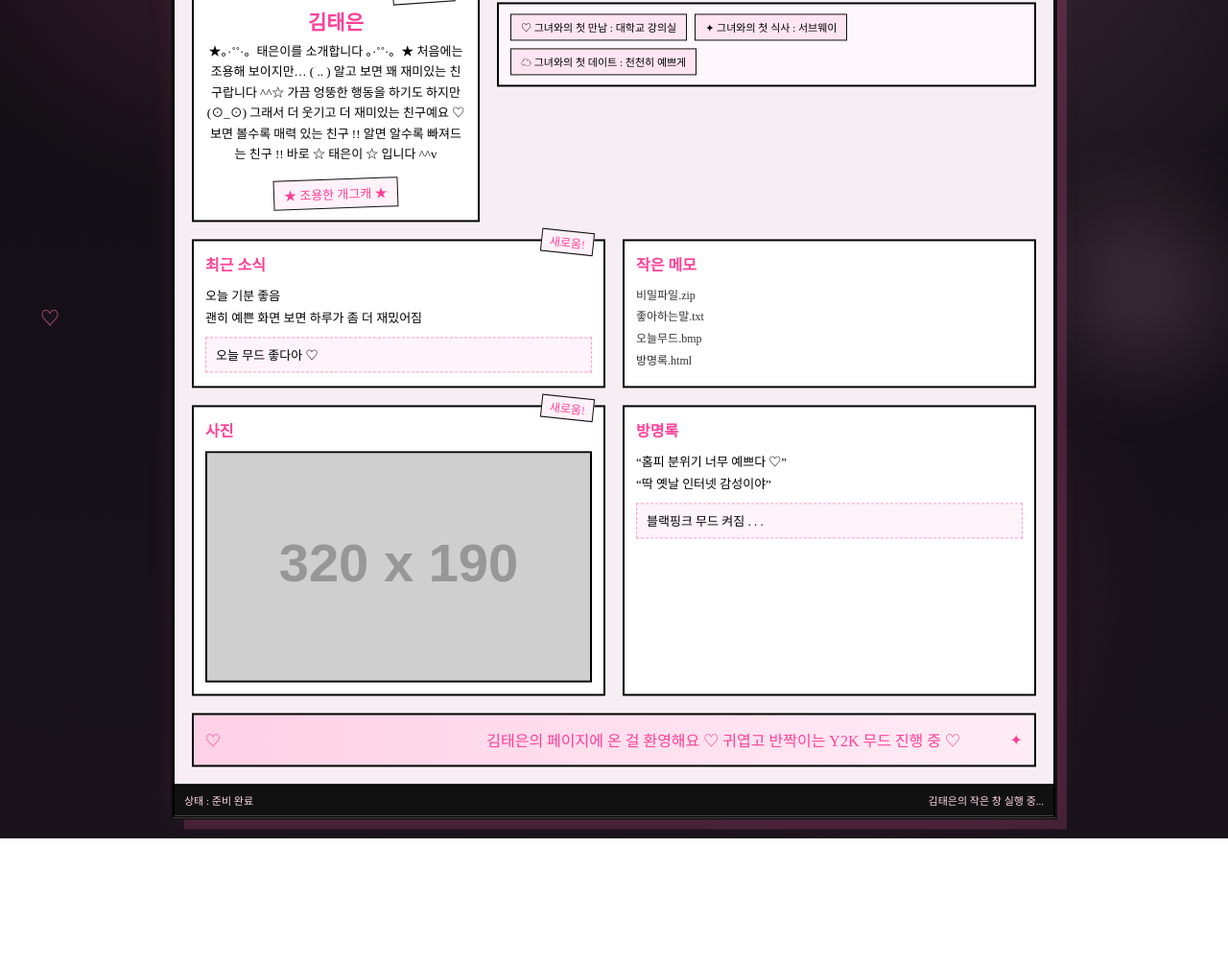
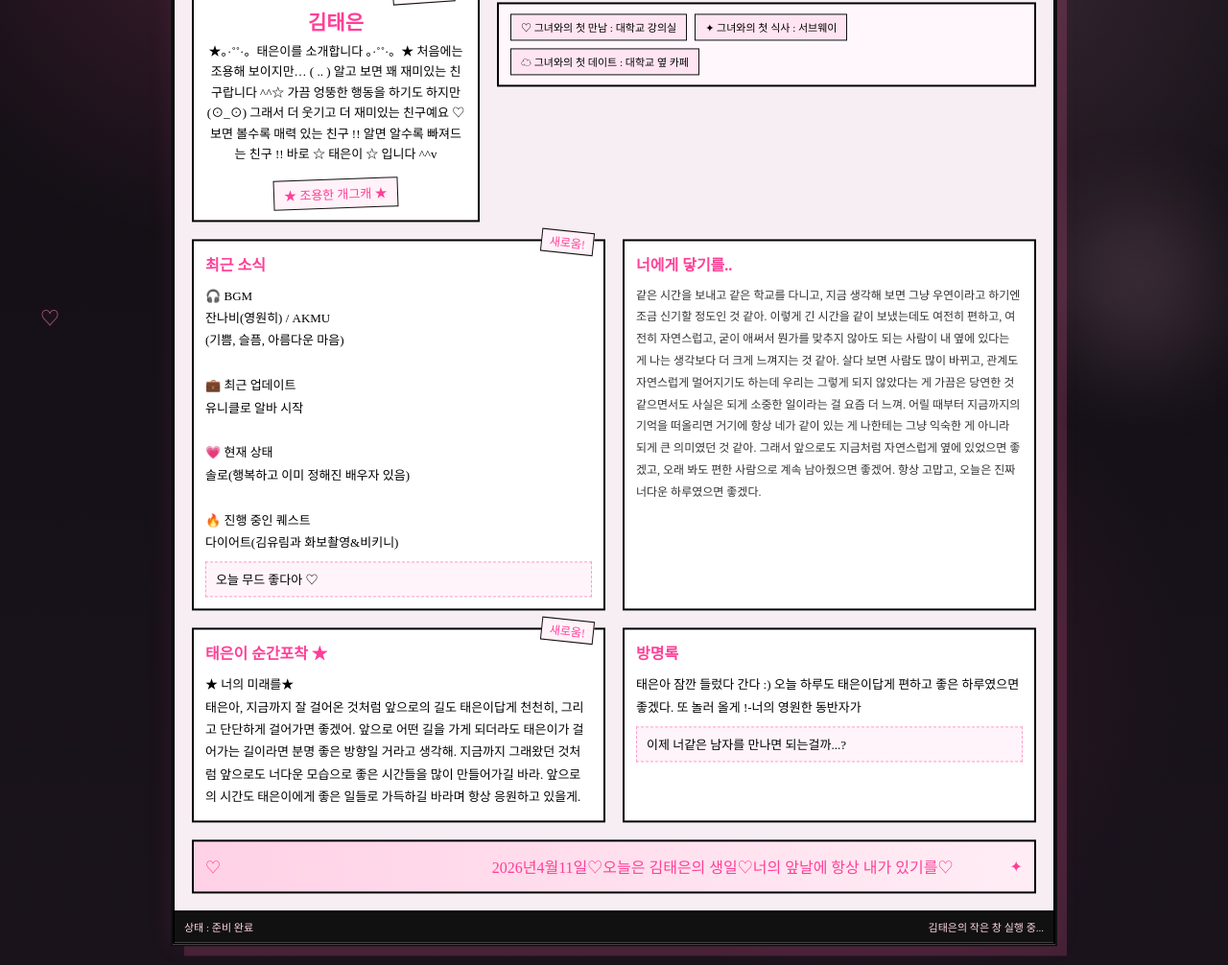
Before and after one commit to MI1268/HAPPY-BIRTHDAY, a plain HTML site: page index.html in a window 1280 px wide. Shown: the part 401-1407 px from the top of the page at 96% size. Before the commit the page ends 1275 px from the top, so only its background shows below. Drawn offline with Linux system fonts and the light colour scheme; placeholder pictures from the web are drawn by us.

Commit message:
Update personal information and messages in index.html

```diff
--- a/index.html
+++ b/index.html
@@ -566,6 +566,7 @@ body::after{
     .반짝{
         display:none;
     }
+
 }
 </style>
 </head>
@@ -648,7 +649,7 @@ body::after{
             <div class="한줄상자">
                 <span>♡ 그녀와의 첫 만남 : 대학교 강의실</span>
                 <span>✦ 그녀와의 첫 식사 : 서브웨이</span>
-                <span>☁ 그녀와의 첫 데이트 : 천천히 예쁘게</span>
+                <span>☁ 그녀와의 첫 데이트 : 대학교 옆 카페</span>
             </div>
         </div>
 
@@ -657,37 +658,95 @@ body::after{
     <div class="아랫영역">
         <div class="작은상자 새상자">
             <h3>최근 소식</h3>
-            <p>오늘 기분 좋음</p>
-            <p>괜히 예쁜 화면 보면 하루가 좀 더 재밌어짐</p>
+            <p>
+🎧 BGM<br>
+잔나비(영원히) / AKMU<br>
+(기쁨, 슬픔, 아름다운 마음)<br><br>
+
+💼 최근 업데이트<br>
+유니클로 알바 시작<br><br>
+
+💗 현재 상태<br>
+솔로(행복하고 이미 정해진 배우자 있음)<br><br>
+
+🔥 진행 중인 퀘스트<br>
+다이어트(김유림과 화보촬영&비키니)</p>
             <div class="말풍선">오늘 무드 좋다아 ♡</div>
         </div>
 
         <div class="작은상자">
-            <h3>작은 메모</h3>
+            <h3>너에게 닿기를..</h3>
             <div class="목록">
-                비밀파일.zip<br>
-                좋아하는말.txt<br>
-                오늘무드.bmp<br>
-                방명록.html
-            </div>
+               같은 시간을 보내고 같은 학교를 다니고,
+지금 생각해 보면 그냥 우연이라고 하기엔
+조금 신기할 정도인 것 같아.
+
+이렇게 긴 시간을 같이 보냈는데도
+여전히 편하고, 여전히 자연스럽고,
+굳이 애써서 뭔가를 맞추지 않아도 되는 사람이
+내 옆에 있다는 게
+나는 생각보다 더 크게 느껴지는 것 같아.
+
+살다 보면 사람도 많이 바뀌고,
+관계도 자연스럽게 멀어지기도 하는데
+우리는 그렇게 되지 않았다는 게
+가끔은 당연한 것 같으면서도
+사실은 되게 소중한 일이라는 걸 요즘 더 느껴.
+
+어릴 때부터 지금까지의 기억을 떠올리면
+거기에 항상 네가 같이 있는 게
+나한테는 그냥 익숙한 게 아니라
+되게 큰 의미였던 것 같아.
+
+그래서 앞으로도
+지금처럼 자연스럽게 옆에 있었으면 좋겠고,
+오래 봐도 편한 사람으로 계속 남아줬으면 좋겠어.
+
+항상 고맙고,
+오늘은 진짜 너다운 하루였으면 좋겠다.<br>
+             </div>
         </div>
 
         <div class="작은상자 새상자">
-            <h3>사진</h3>
-            <img src="https://via.placeholder.com/320x190/f0d4e5/444444?text=%EC%82%AC%EC%A7%84" alt="사진">
+            <h3>태은이 순간포착 ★</h3>
+
+<p>
+★ 너의 미래를★<br>
+태은아,
+
+지금까지 잘 걸어온 것처럼
+앞으로의 길도 태은이답게
+천천히, 그리고 단단하게 걸어가면 좋겠어.
+
+앞으로 어떤 길을 가게 되더라도
+태은이가 걸어가는 길이라면
+분명 좋은 방향일 거라고 생각해.
+
+지금까지 그래왔던 것처럼
+앞으로도 너다운 모습으로
+좋은 시간들을 많이 만들어가길 바라.
+
+앞으로의 시간도
+태은이에게 좋은 일들로 가득하길 바라며
+항상 응원하고 있을게.
+
         </div>
 
         <div class="작은상자">
             <h3>방명록</h3>
-            <p>“홈피 분위기 너무 예쁘다 ♡”</p>
-            <p>“딱 옛날 인터넷 감성이야”</p>
-            <div class="말풍선">블랙핑크 무드 켜짐 . . .</div>
+            <p>태은아 잠깐 들렀다 간다 :)
+
+오늘 하루도 태은이답게
+편하고 좋은 하루였으면 좋겠다.
+
+또 놀러 올게 !-너의 영원한 동반자가</p>
+            <div class="말풍선">이제 너같은 남자를 만나면 되는걸까...?</div>
         </div>
     </div>
 
     <div class="하단띠">
         <div class="흐르는글">
-            <span>김태은의 페이지에 온 걸 환영해요 ♡ 귀엽고 반짝이는 Y2K 무드 진행 중 ♡</span>
+            <span>2026년4월11일♡오늘은 김태은의 생일♡너의 앞날에 항상 내가 있기를♡</span>
         </div>
     </div>
 
```
